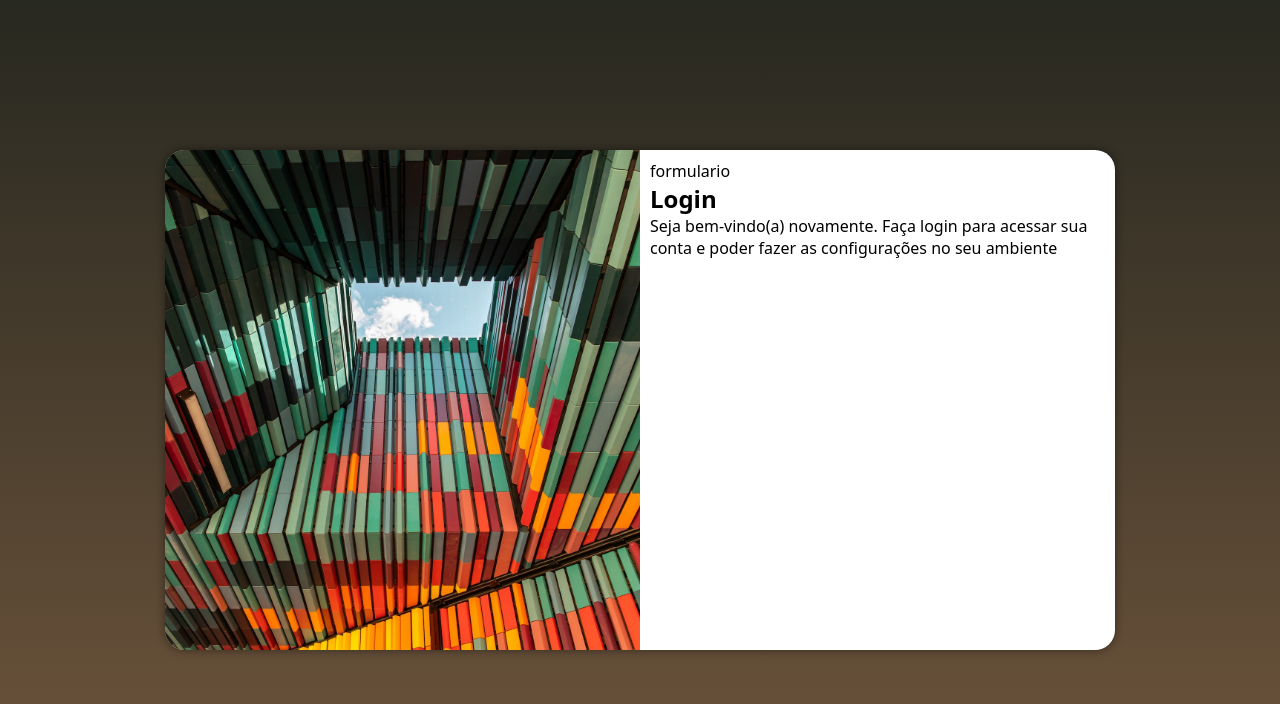
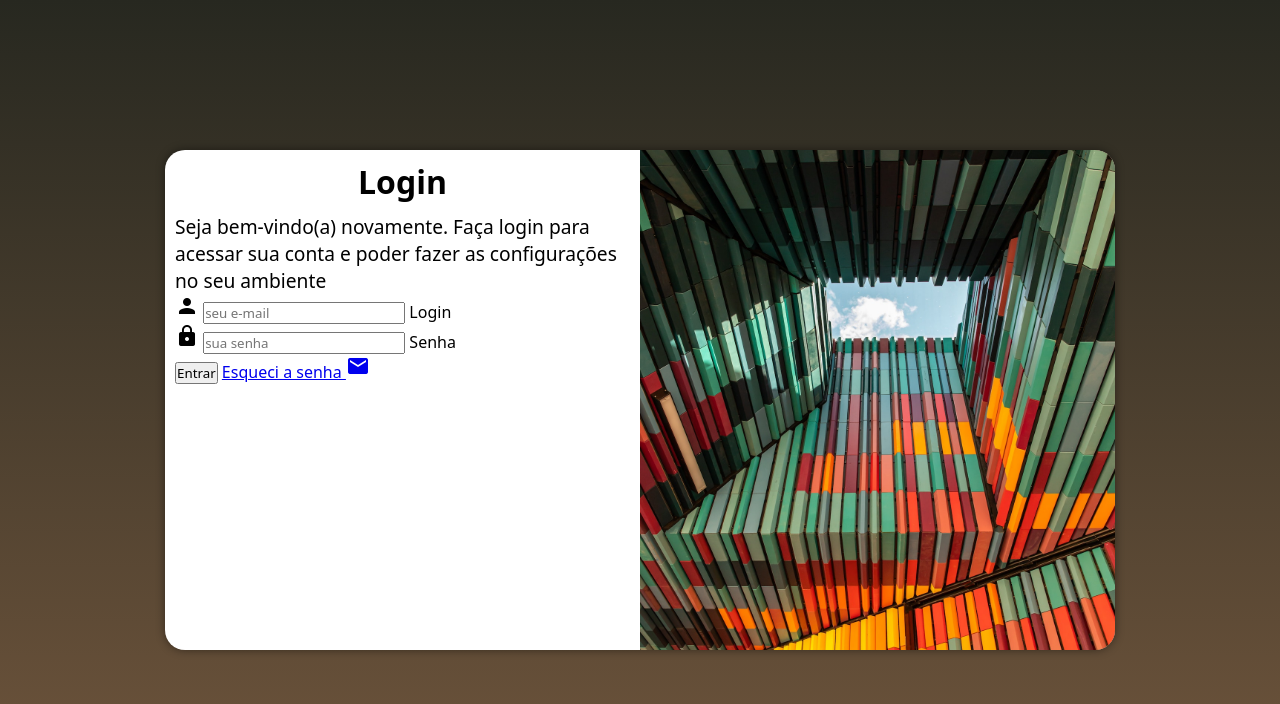
Before and after one commit to ClaytonEduard/projeto-login, a plain HTML site: page index.html in a window 1280 px wide. Drawn offline with Linux system fonts and the light colour scheme.

Commit message:
Adicionando o Formulario

```diff
--- a/index.html
+++ b/index.html
@@ -6,6 +6,7 @@
     <meta http-equiv="X-UA-Compatible" content="IE=edge">
     <meta name="viewport" content="width=device-width, initial-scale=1.0">
     <title>Login</title>
+    <link href="https://fonts.googleapis.com/icon?family=Material+Icons" rel="stylesheet">
     <link rel="stylesheet" href="styles/style.css">
     <link rel="stylesheet" href="styles/media-query.css">
 </head>
@@ -16,11 +17,27 @@
             <div id="imagem">
             </div>
             <div id="formulario">
-                formulario
                 <h1>Login</h1>
                 <p>Seja bem-vindo(a) novamente. Faça login para acessar sua conta e poder fazer as configurações no seu
                     ambiente</p>
-                <form action="login.php" method="post"></form>
+                <form action="login.php" method="post" autocomplete="on">
+                    <div class="campo">
+                        <span class="material-icons">person</span>
+                        <input type="email" name="login" id="ilogin" placeholder="seu e-mail" autocomplete="email"
+                            required maxlength="30">
+                        <label for="ilogin">Login</label>
+                    </div>
+                    <div class="campo">
+                        <span class="material-icons">lock</span>
+                        <input type="password" name="senha" id="isenha" placeholder="sua senha"
+                            autocomplete="current-password" required maxlength="20" minlength="8">
+                        <label for="isenha">Senha</label>
+                    </div>
+                    <input type="submit" value="Entrar">
+
+                    <a href="esqueci.html">Esqueci a senha <i class="material-icons">mail</i></a>
+
+                </form>
             </div>
         </section>
     </main>
--- a/styles/media-query.css
+++ b/styles/media-query.css
@@ -43,14 +43,21 @@ Grandes Telas: acima de 1200px
     }
 
     section#login>div#imagem {
-        float: left;
+        float: right;
         width: 50%;
         height: 100%;
     }
 
     section#login>div#formulario {
-        float: right;
+        float: left;
         width: 50%;
     }
 
+    div#formulario>h1 {
+        font-size: 2em;
+    }
+    div#formulario>p {
+        font-size: 1.2em;
+    }
+
 }
--- a/styles/style.css
+++ b/styles/style.css
@@ -61,3 +61,12 @@ section#login>div#formulario {
     display: block;
     padding: 10px;
 }
+
+div#formulario>h1 {
+    text-align: center;
+    margin-bottom: 10px;
+}
+
+div#formulario>p {
+    font-size: 0.8em;
+}
```
